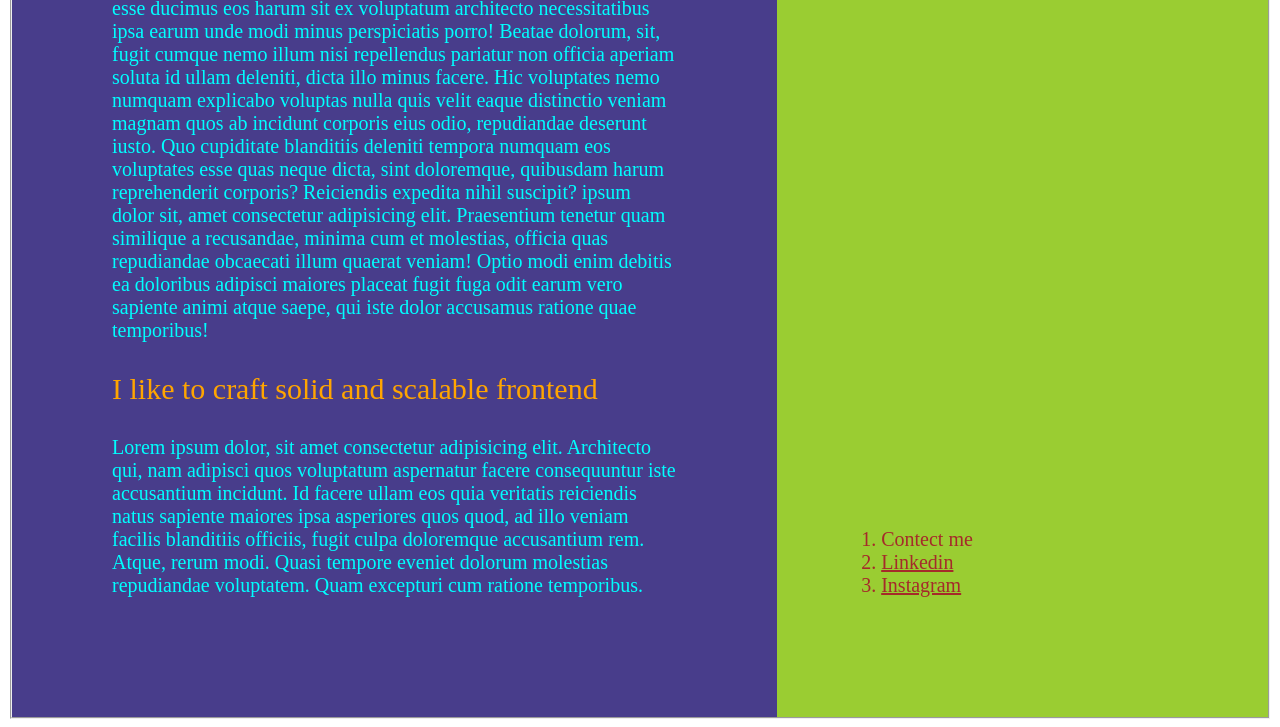
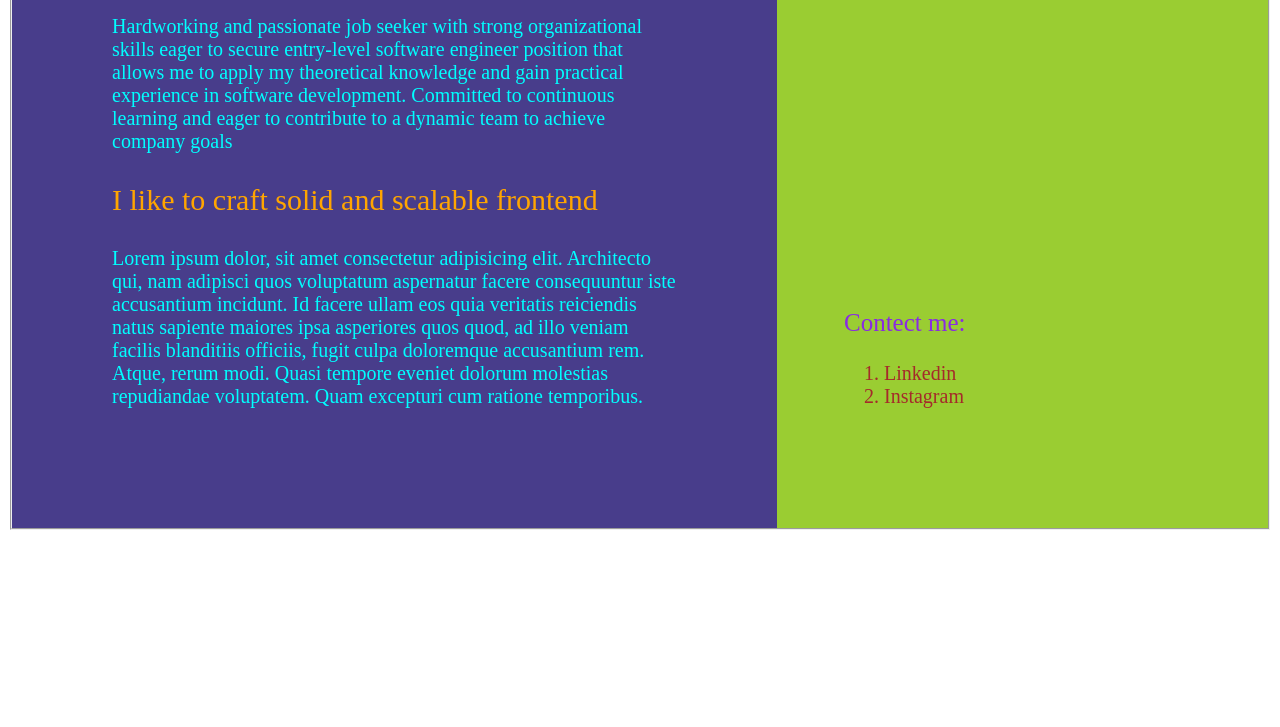
Before and after one commit to mohit-761/practical, a plain HTML site: page PortFolio.html in a window 1280 px wide. Shown: the part 578-1305 px from the top of the page. After the commit the page ends 1116 px from the top, so only its background shows below. Drawn offline with Linux system fonts and the light colour scheme.

Commit message:
adding extra css
#div2 modified

```diff
--- a/PortFolio.html
+++ b/PortFolio.html
@@ -27,7 +27,7 @@
         }
 
        ol{
-           padding: 100px;
+
             text-align: left;
             /* position: relative;
             top:110px;
@@ -57,10 +57,19 @@
         a,li{
             color:brown;
             font-size: 20px;
+            text-decoration: none;
         }
+
         .p4,.p5{
             font-size:20px;
             color: cyan;
+        }
+
+        #div2{
+            margin:5%;
+            font-size: 25px;
+            color: blueviolet;
+
         }
     </style>
 </head>
@@ -73,19 +82,11 @@
             <p style="text-align: left; font-size:60px">Hello!</p>
             <p class="p1"> Frontend<br>Development</p>
             <p class="p2">I am Mohit Vishwakarma.<br></p>
-
-            <p class="p5">Lorem ipsum dolor sit amet consectetur adipisicing elit. Officiis hic soluta, consequuntur
-                tempore quas labore cum ab tempora possimus esse ducimus eos harum sit ex voluptatum architecto
-                necessitatibus ipsa earum unde modi minus perspiciatis porro! Beatae dolorum, sit, fugit cumque nemo
-                illum nisi repellendus pariatur non officia aperiam soluta id ullam deleniti, dicta illo minus facere.
-                Hic voluptates nemo numquam explicabo voluptas nulla quis velit eaque distinctio veniam magnam quos ab
-                incidunt corporis eius odio, repudiandae deserunt iusto. Quo cupiditate blanditiis deleniti tempora
-                numquam eos voluptates esse quas neque dicta, sint doloremque, quibusdam harum reprehenderit corporis?
-                Reiciendis expedita nihil suscipit? ipsum dolor sit, amet consectetur adipisicing elit. Praesentium
-                tenetur quam similique a
-                recusandae, minima cum et molestias, officia quas repudiandae obcaecati illum quaerat veniam! Optio modi
-                enim debitis ea doloribus adipisci maiores placeat fugit fuga odit earum vero sapiente animi atque
-                saepe, qui iste dolor accusamus ratione quae temporibus!</p>
+            <p class="p2">Welcome to my Portfolio:</p>
+            <p class="p5">Hardworking and passionate job seeker with strong organizational skills eager to secure entry-level software
+                engineer position that allows me to apply my theoretical knowledge and gain practical experience in
+                software development. Committed to continuous learning and eager to contribute to a dynamic team to
+                achieve company goals</p>
 
             <p class="p3">I like to craft solid and scalable frontend</p>
             <p class="p4">Lorem ipsum dolor, sit amet consectetur adipisicing elit. Architecto qui, nam adipisci quos
@@ -103,9 +104,8 @@
 
 
         <div id="div2">
-
+        <p><span id="s1">Contect me:</span></p>
         <ol>
-        <li>Contect me</li>
           <li> <a href="https://www.linkedin.com/in/mohit-vishwakarma-4baa51224/" target="_blank">Linkedin<br></a></li>
           <li><a href="" target="_blank">Instagram</a></li>
 
```
